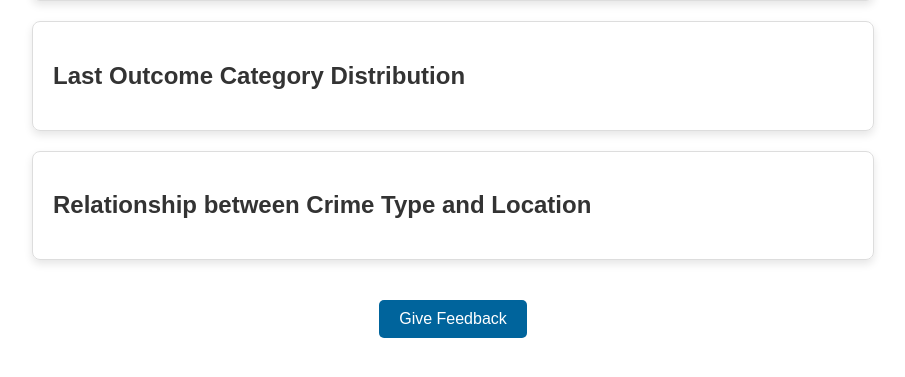
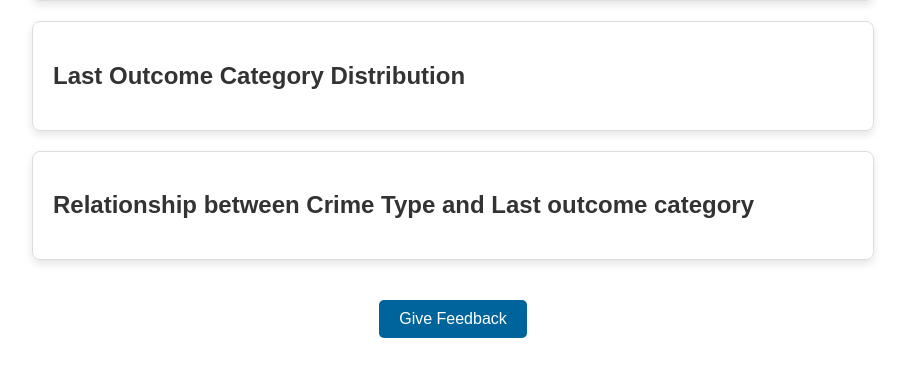
Before and after one commit to WWatson2000/dashboard, a Flask app: template templates/index.html in a window 1280 px wide. Shown: the part 229-606 px from the top of the page, without its empty margins (187-1092 px from the left). Run offline with Flask 3, Linux system fonts and the light colour scheme; the template is opened without the code that fills it, so the values that code supplies are empty; parts of the project's set-up code (start-up, migrations or seed data) failed here and were passed over.

Commit message:
Updated bubble chart

```diff
--- a/app.py
+++ b/app.py
@@ -21,9 +21,9 @@ def index():
     outcome_category_chart = px.pie(df, names='Last outcome category', title='Last Outcome Category Distribution')
 
     # Create Bubble chart for the relationship between the total number of crime types and 'Location'
-    bubble_chart_df = df.groupby('Location')['Crime type'].nunique().reset_index(name='Count')
-    bubble_chart = px.scatter(bubble_chart_df, x='Location', y='Count', size='Count',
-                              title='Relationship between Total Crime Types and Location',
+    bubble_chart_df = df.groupby('Last outcome category')['Crime type'].nunique().reset_index(name='Count')
+    bubble_chart = px.scatter(bubble_chart_df, x='Last outcome category', y='Count', size='Count',
+                              title='Relationship between Total outcome category and Location',
                               labels={'Count': 'Number of Crime Types'})
 
     # Convert the plots to HTML
--- a/templates/index.html
+++ b/templates/index.html
@@ -23,7 +23,7 @@
         </div>
 
         <div class="chart-container">
-            <h2>Relationship between Crime Type and Location</h2>
+            <h2>Relationship between Crime Type and Last outcome category</h2>
             {{ bubble_chart_html|safe }}
         </div>
 
```
Also changed, not shown: 1 other file.
